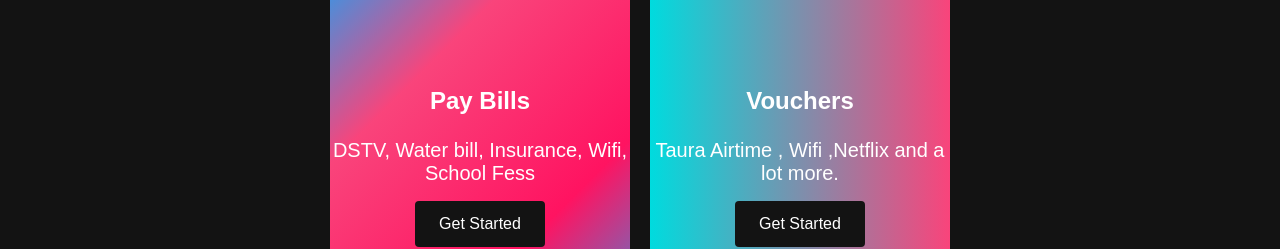
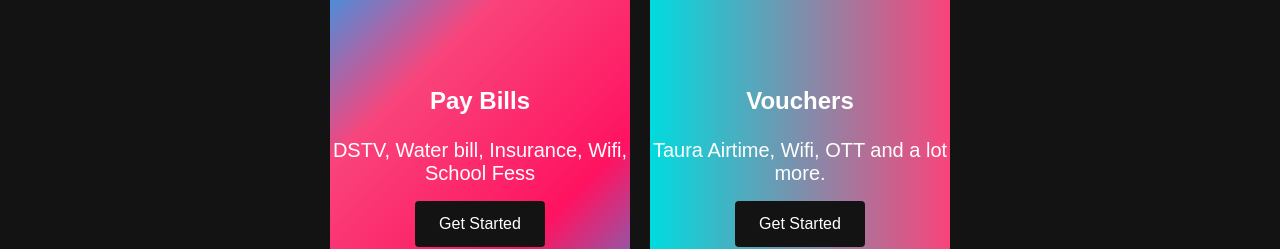
Before and after one commit to Bionic01/xashpay.com, a plain HTML site: page index.html in a window 1280 px wide. Shown: the part 2540-2789 px from the top of the page. Drawn offline with Linux system fonts and the light colour scheme.

Commit message:
Update index.html

```diff
--- a/index.html
+++ b/index.html
@@ -89,7 +89,7 @@
         </div>
         <div class="services__card">
           <h2>Vouchers</h2>
-          <p>Taura Airtime , Wifi ,Netflix and a lot more.</p>
+          <p>Taura Airtime, Wifi, OTT and a lot more.</p>
           <div class="services__btn"><button>Get Started</button></div>
         </div>
       </div>
```
